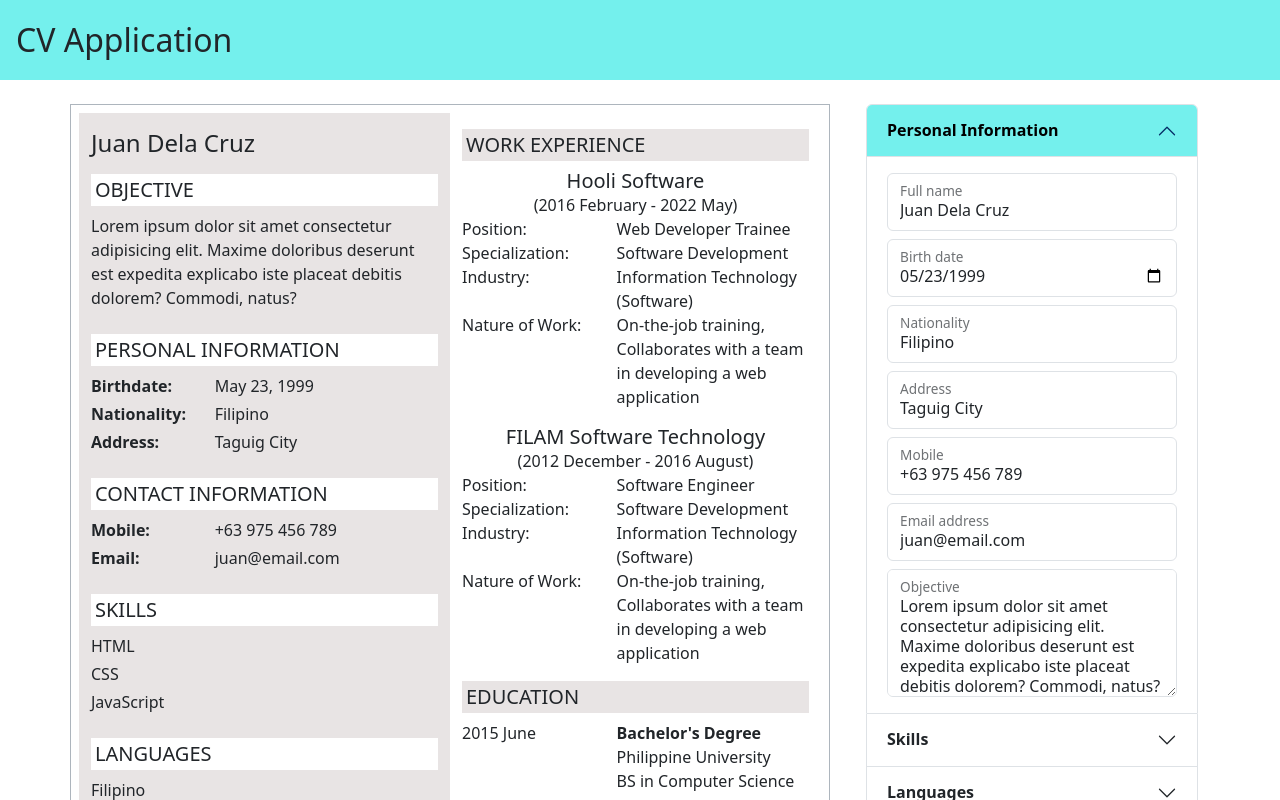
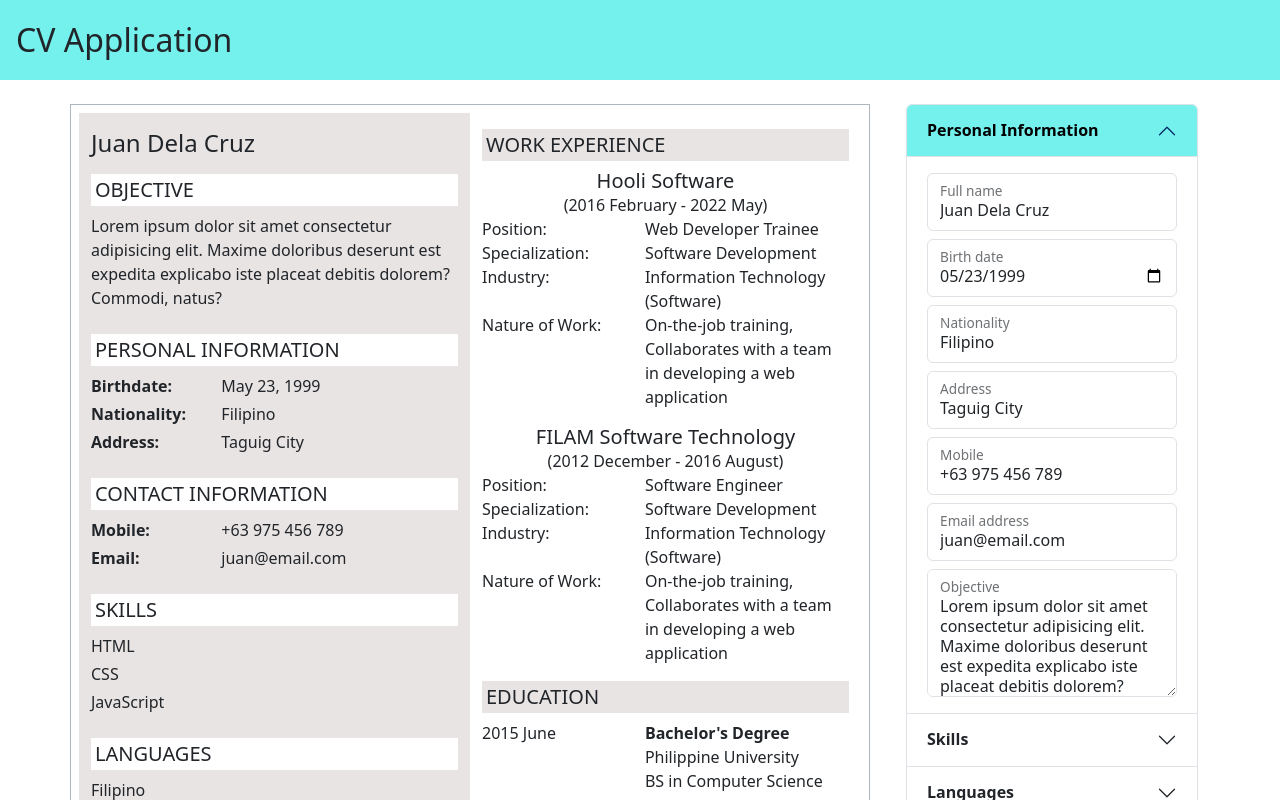
Before and after one commit to Jarrell21/cv-application, a React (Vite) app: page / in a window 1280 px wide. Shown: the top 800 px of the page. Built offline with nearby package versions, Linux system fonts and the light colour scheme.

Commit message:
Make resume widthfixed

```diff
--- a/src/styles/Resume.css
+++ b/src/styles/Resume.css
@@ -1,5 +1,6 @@
 .resume {
   min-height: 1000px;
+  min-width: 800px;
 }
 .resume-left-col {
   background-color: var(--resume-main-color);
```
